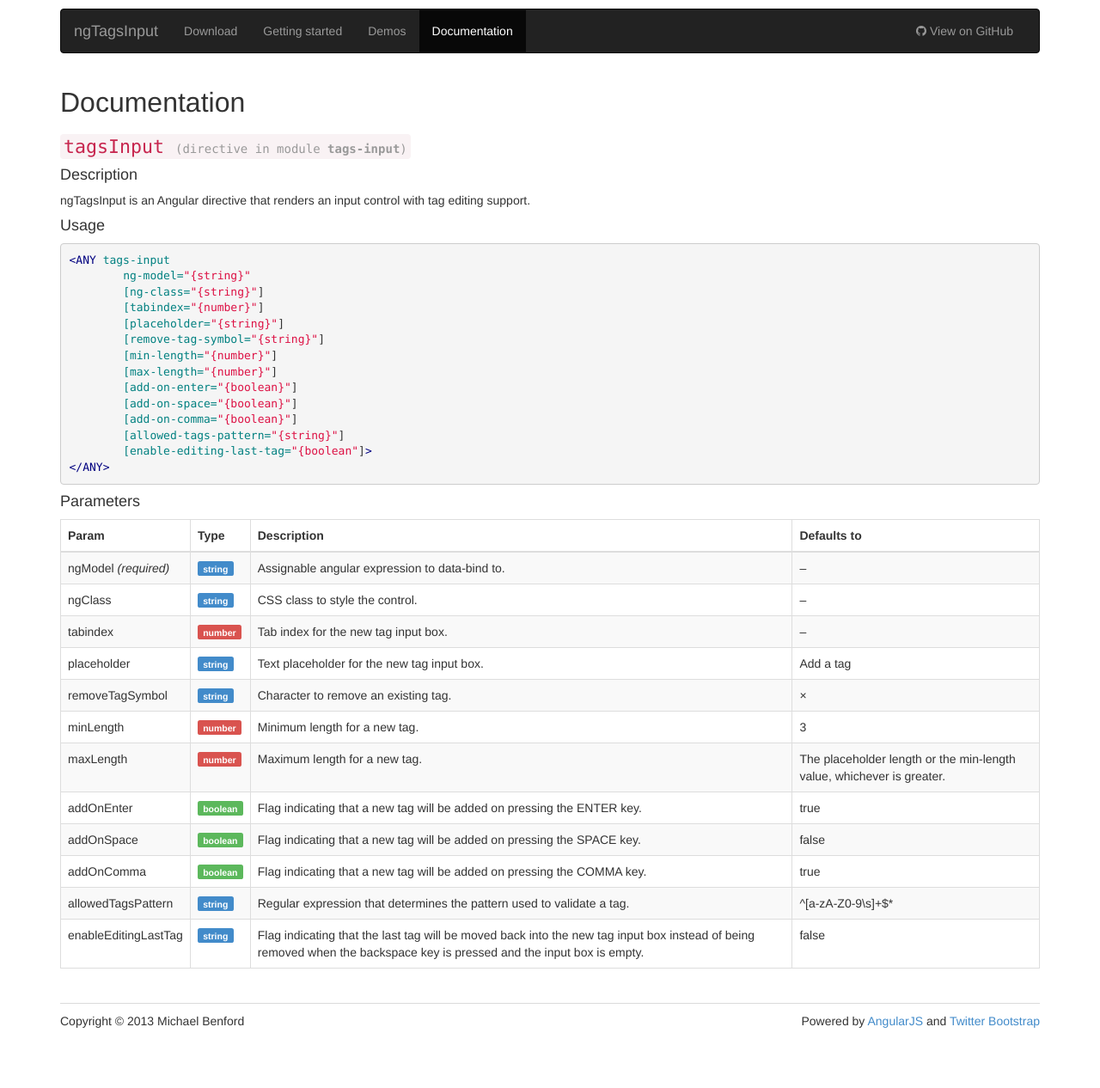
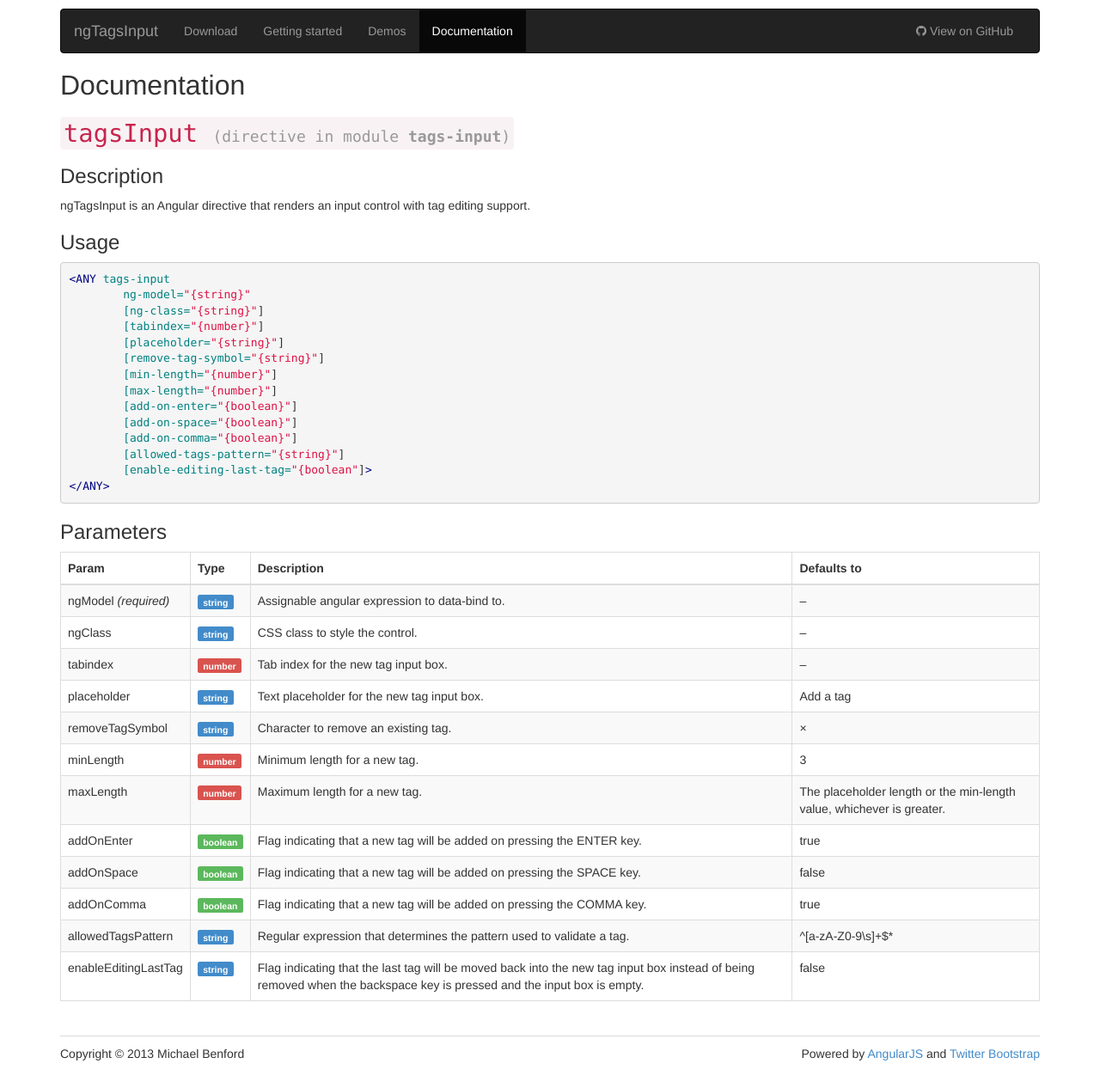
Before and after one commit to mbenford/ngTagsInput, a Jekyll site: the page built from documentation.html, in a window 1280 px wide. Shown: the whole page at 86% size. Built offline with Jekyll 4.4.1, drawn with Linux system fonts in a browser that asks for light colours; nearby versions of some CDN libraries; Markdown is read by kramdown in place of the engine named in the settings; before the commit the page ends 1228 px from its top, so only the background shows below that.

Commit message:
Changed page title CSS

```diff
--- a/css/styles.css
+++ b/css/styles.css
@@ -1,5 +1,11 @@
 body {
     padding-top: 10px;
+}
+
+h1.page-title {
+    font-size: 32px;
+    margin-top: 0px;
+    margin-bottom: 20px;
 }
 
 .footer {
--- a/demos.html
+++ b/demos.html
@@ -1,7 +1,7 @@
 ---
 layout: default
 ---
-<h2>Demos</h2>
+<h1 class="page-title">Demos</h1>
 
 <div ng-controller="DemoCtrl">
   <div class="row">
--- a/documentation.html
+++ b/documentation.html
@@ -1,12 +1,13 @@
 ---
 layout: default
 ---
-<h2>Documentation</h2>
+<h1 class="page-title">Documentation</h1>
 
-<h3><code>tagsInput <small>(directive in module <strong>tags-input</strong>)</small></code></h3>
-<h4>Description</h4>
+<h2><code>tagsInput <small>(directive in module <strong>tags-input</strong>)</small></code></h2>
+<h3>Description</h3>
 <p>ngTagsInput is an Angular directive that renders an input control with tag editing support.</p>
-<h4>Usage</h4>
+
+<h3>Usage</h3>
 {% highlight html %}
 <ANY tags-input
         ng-model="{string}"
@@ -23,7 +24,8 @@ layout: default
         [enable-editing-last-tag="{boolean"]>
 </ANY>
 {% endhighlight %}
-<h4>Parameters</h4>
+
+<h3>Parameters</h3>
 <table class="table table-bordered table-striped table-hover">
   <thead>
     <tr>
--- a/download.html
+++ b/download.html
@@ -1,7 +1,7 @@
 ---
 layout: default
 ---
-<h2>Download ngTagsInput</h2>
+<h1 class="page-title">Download ngTagsInput</h1>
 
 <div class="row">
   <div class="col-md-6">
--- a/gettingstarted.html
+++ b/gettingstarted.html
@@ -1,7 +1,7 @@
 ---
 layout: default
 ---
-<h2>Getting started</h2>
+<h1 class="page-title">Getting started</h1>
 
 <h3>Installing</h3>
 <p>Installing <a href="download.html">ngTagsInput</a> is a 3-step process:</p>
```
